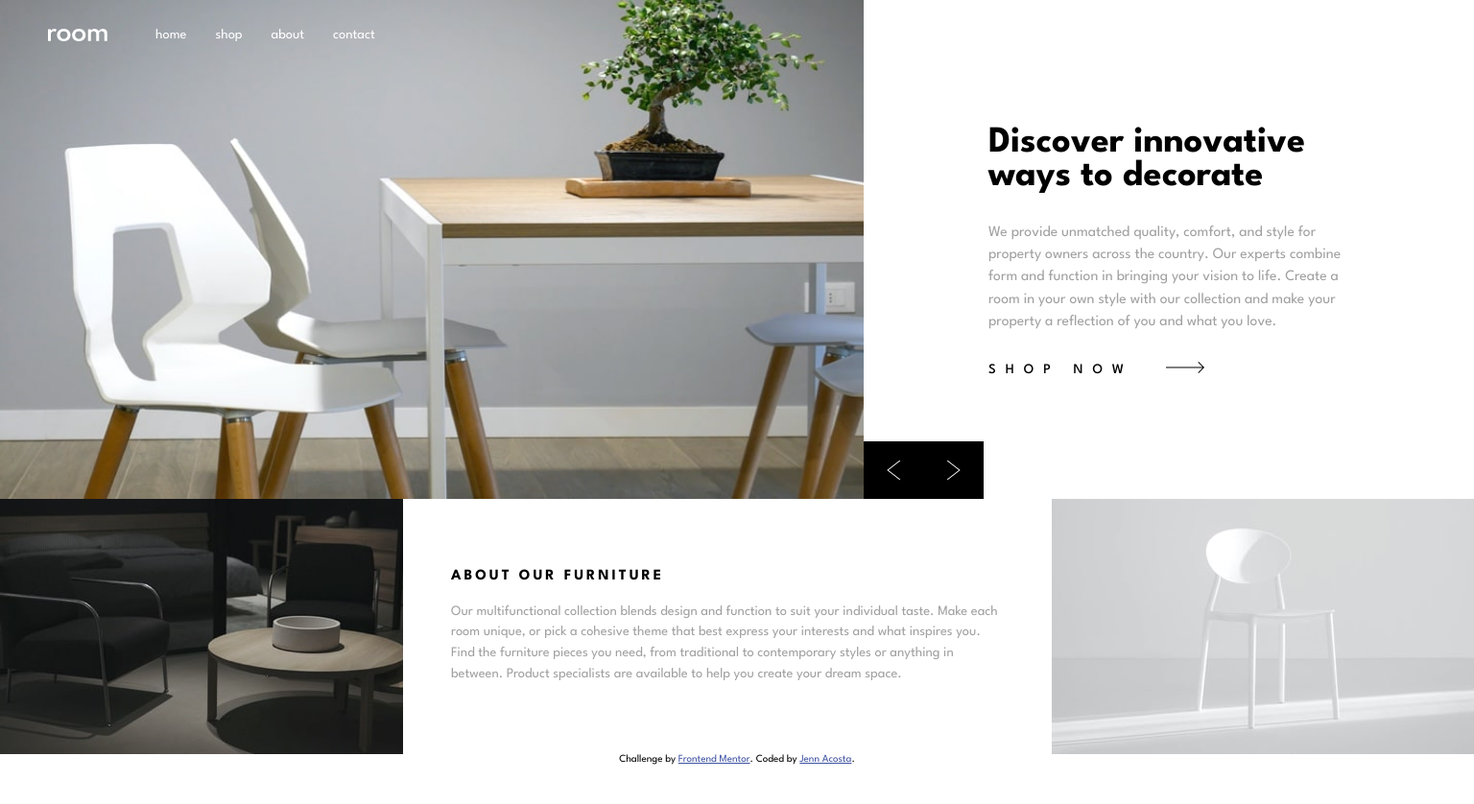
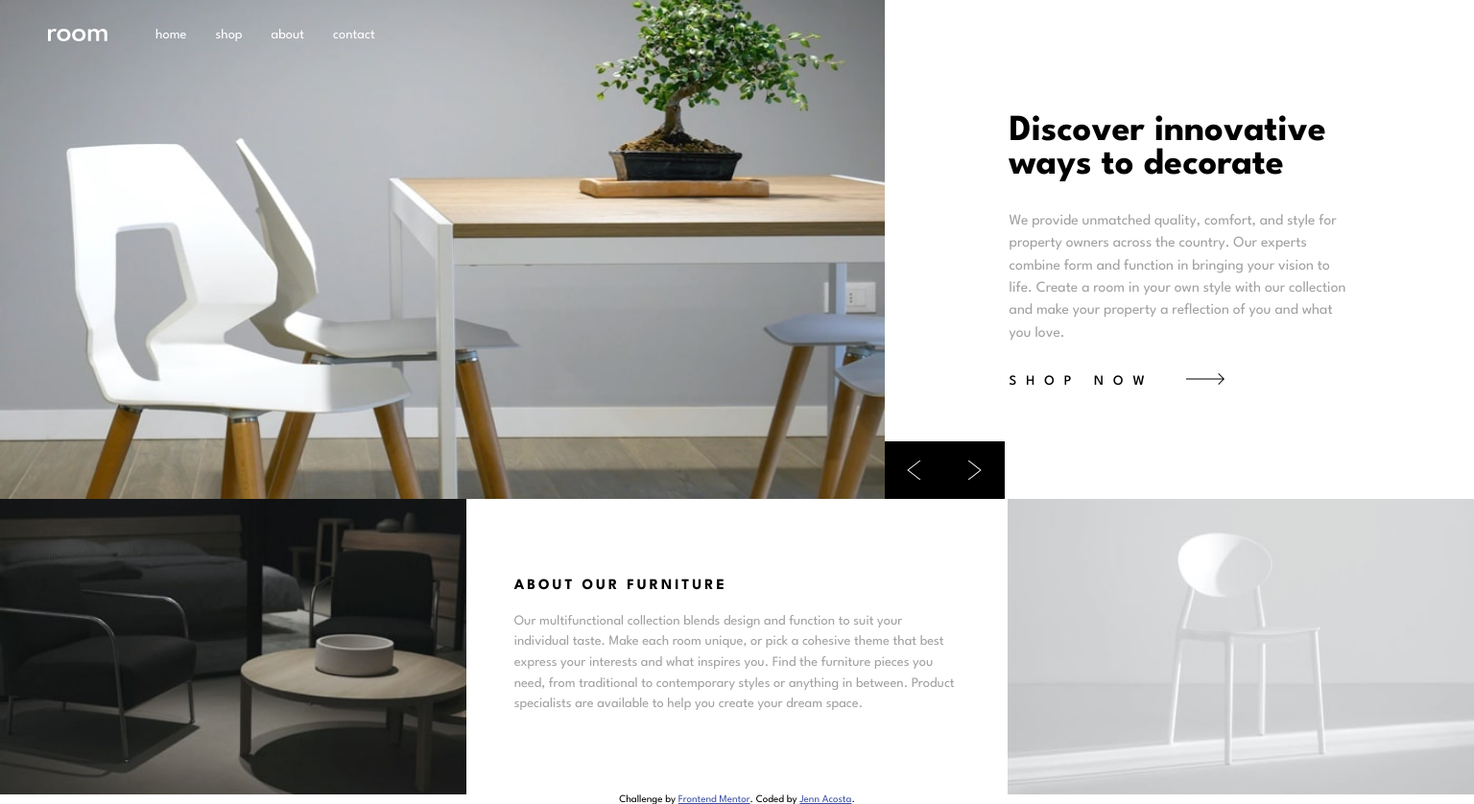
Before and after one commit to jennawlin3/room-homepage-master, a plain HTML site: page index.html in a window 1536 px wide. Shown: the top 838 px of the page at 96% size. Before the commit the page ends 800 px from the top, so only its background shows below. Drawn offline with Linux system fonts and the light colour scheme.

Commit message:
updated styles.css

```diff
--- a/assets/styles.css
+++ b/assets/styles.css
@@ -254,7 +254,7 @@ header {
     .slide-img img {
         width: 60vw;
         height: 520px;
-        max-width: 900px;
+        max-width: 1055px;
     }
 
 
@@ -298,7 +298,16 @@ header {
         justify-content: center;
         padding: 40px 50px;
     }
+}
 
+@media screen and (min-width: 1366px) {
+    .about-section img {
+        width: 35%;
+    }
+
+    .content-container {
+        width: 40%;
+    }
 }
 
 @media screen and (min-width: 1800px) {
@@ -313,6 +322,4 @@ header {
         max-width: 1800px;
         overflow: hidden;
     }
-
-
 }
```
